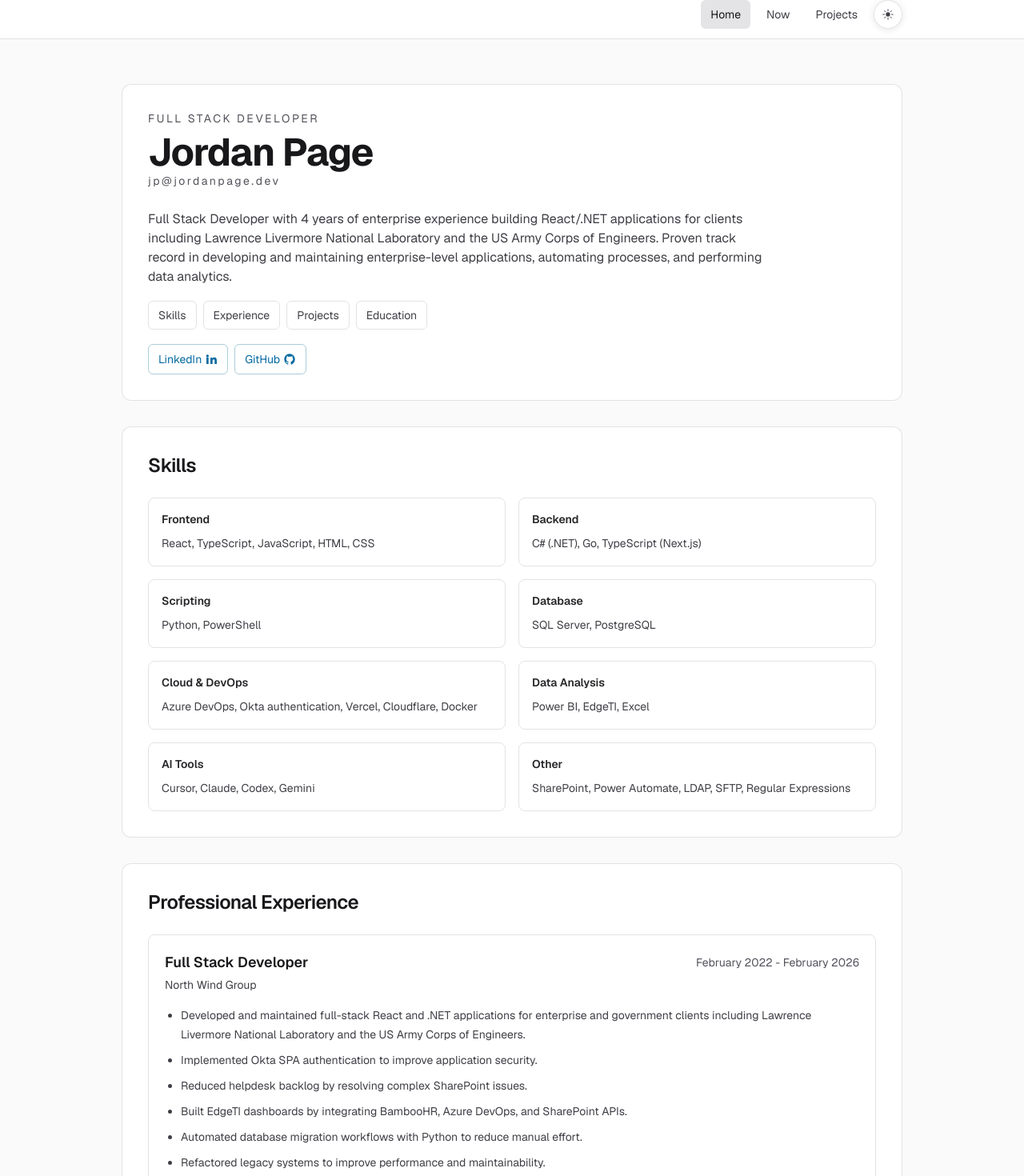
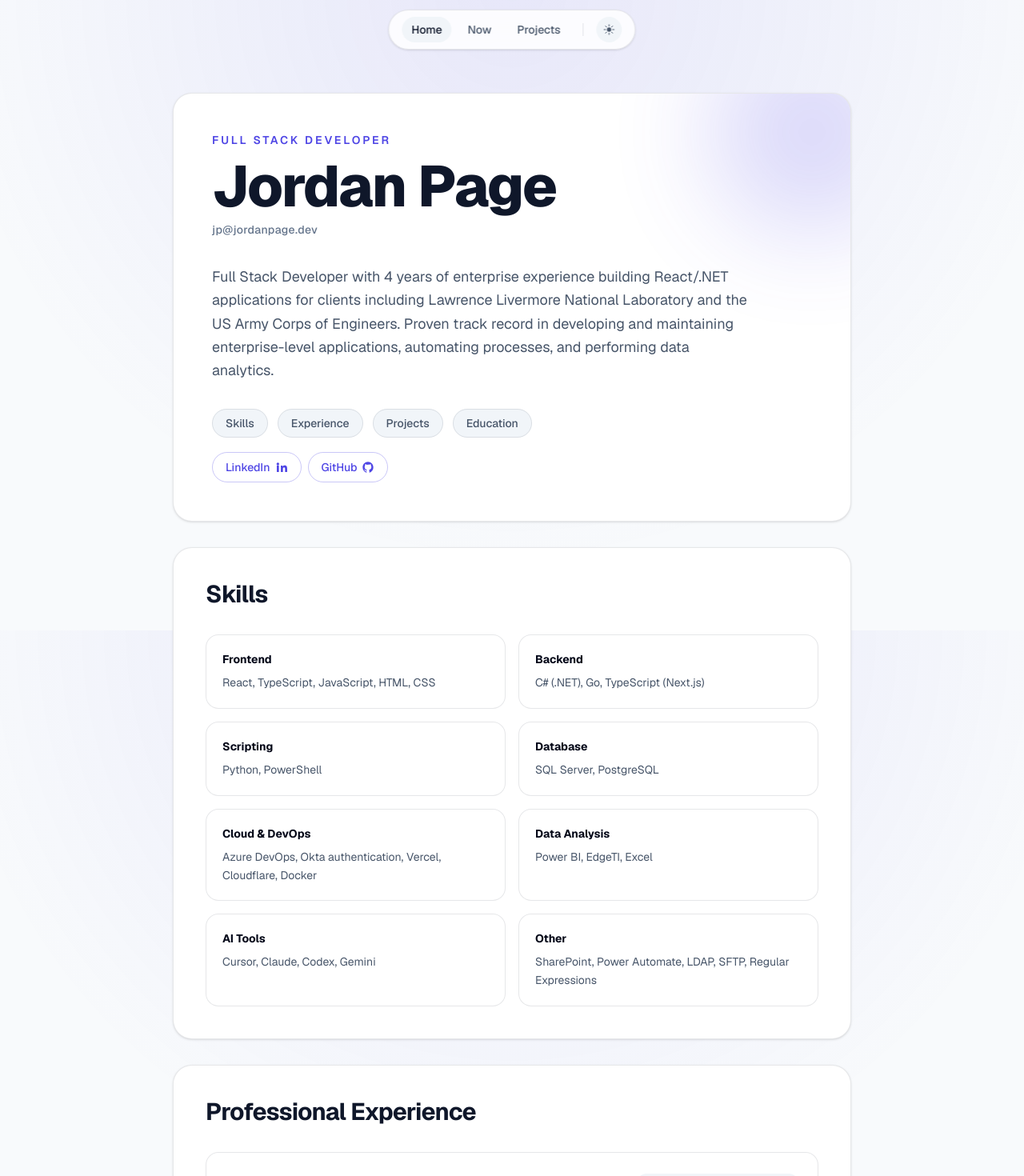
Before and after one commit to jordankalebpage/jordan-page-dev, a Next.js app: page / in a window 1280 px wide. Shown: the part 12-1482 px from the top of the page at 80% size. Built offline with nearby package versions, Linux system fonts and the light colour scheme.

Commit message:
style: new look

```diff
--- a/app/components/Header.tsx
+++ b/app/components/Header.tsx
@@ -135,9 +135,9 @@ export function Header() {
   };
 
   return (
-    <header className="sticky top-0 z-50 border-b border-(--border-subtle) bg-(--surface-header) backdrop-blur">
-      <div className="mx-auto flex w-full max-w-5xl items-center justify-end px-4 py-3 sm:px-6">
-        <nav aria-label="Primary" className="flex items-center gap-2">
+    <header className="fixed left-1/2 top-4 z-50 w-full max-w-fit -translate-x-1/2 px-4 transition-all sm:top-6">
+      <div className="flex items-center justify-between gap-4 rounded-full border border-(--border-subtle) bg-(--surface-header) px-4 py-2 shadow-sm backdrop-blur-md">
+        <nav aria-label="Primary" className="flex items-center gap-1 sm:gap-2">
           {navItems.map((item) => {
             const isActive =
               item.href === "/"
@@ -148,7 +148,7 @@ export function Header() {
               <Link
                 key={item.href}
                 aria-current={isActive ? "page" : undefined}
-                className={`rounded-md px-3 py-2 text-sm transition-colors ${
+                className={`rounded-full px-3 py-1.5 text-sm font-medium transition-colors ${
                   isActive
                     ? "bg-(--surface-active) text-(--text-primary)"
                     : "text-(--text-secondary) hover:bg-(--surface-hover) hover:text-(--text-primary)"
@@ -160,9 +160,11 @@ export function Header() {
             );
           })}
 
+          <div className="mx-2 h-4 w-px bg-(--border-subtle)"></div>
+
           <button
             aria-label={`Switch to ${theme === "dark" ? "light" : "dark"} mode`}
-            className="group relative flex size-9 items-center justify-center rounded-full border border-(--border-subtle) bg-(--surface-card) text-(--text-secondary) shadow-[0_1px_10px_rgb(0_0_0/0.1)] transition-all hover:border-(--accent-border) hover:text-(--text-primary) focus-visible:outline-none focus-visible:ring-2 focus-visible:ring-(--focus-ring) focus-visible:ring-offset-2 focus-visible:ring-offset-(--focus-ring-offset)"
+            className="group relative flex size-8 items-center justify-center cursor-pointer rounded-full bg-(--surface-active) text-(--text-secondary) transition-all hover:bg-(--surface-hover) hover:text-(--text-primary) focus-visible:outline-none focus-visible:ring-2 focus-visible:ring-(--focus-ring) focus-visible:ring-offset-2 focus-visible:ring-offset-(--focus-ring-offset)"
             onClick={toggleTheme}
             type="button"
           >
--- a/app/globals.css
+++ b/app/globals.css
@@ -2,50 +2,50 @@
 
 :root {
   color-scheme: dark;
-  --background: #0a0a0a;
+  --background: #09090b;
   --foreground: #f4f4f5;
-  --surface-header: rgb(0 0 0 / 0.8);
-  --surface-card: rgb(9 9 11 / 0.7);
+  --surface-header: rgb(24 24 27 / 0.8);
+  --surface-card: rgb(24 24 27 / 0.4);
   --surface-active: #27272a;
-  --surface-hover: #18181b;
+  --surface-hover: #27272a;
   --border-subtle: rgb(255 255 255 / 0.1);
   --border-strong: #52525b;
-  --text-primary: #f4f4f5;
-  --text-strong: #e4e4e7;
-  --text-secondary: #d4d4d8;
-  --text-muted: #a1a1aa;
-  --accent: #7dd3fc;
-  --accent-hover: #bae6fd;
-  --accent-border: rgb(56 189 248 / 0.4);
-  --accent-hover-bg: rgb(56 189 248 / 0.1);
-  --focus-ring: #7dd3fc;
-  --focus-ring-offset: #0a0a0a;
-  --skip-link-bg: #7dd3fc;
-  --skip-link-text: #0a0a0a;
+  --text-primary: #f8fafc;
+  --text-strong: #ffffff;
+  --text-secondary: #a1a1aa;
+  --text-muted: #71717a;
+  --accent: #818cf8;
+  --accent-hover: #a5b4fc;
+  --accent-border: rgb(129 140 248 / 0.4);
+  --accent-hover-bg: rgb(129 140 248 / 0.15);
+  --focus-ring: #818cf8;
+  --focus-ring-offset: #09090b;
+  --skip-link-bg: #818cf8;
+  --skip-link-text: #09090b;
 }
 
 :root[data-theme="light"] {
   color-scheme: light;
-  --background: #fafafa;
-  --foreground: #18181b;
-  --surface-header: rgb(255 255 255 / 0.84);
-  --surface-card: rgb(255 255 255 / 0.92);
-  --surface-active: #e4e4e7;
-  --surface-hover: #f4f4f5;
-  --border-subtle: rgb(24 24 27 / 0.12);
-  --border-strong: #a1a1aa;
-  --text-primary: #18181b;
-  --text-strong: #27272a;
-  --text-secondary: #3f3f46;
-  --text-muted: #52525b;
-  --accent: #0369a1;
-  --accent-hover: #075985;
-  --accent-border: rgb(14 116 144 / 0.35);
-  --accent-hover-bg: rgb(14 116 144 / 0.12);
-  --focus-ring: #0369a1;
-  --focus-ring-offset: #fafafa;
-  --skip-link-bg: #0369a1;
-  --skip-link-text: #f8fafc;
+  --background: #f8fafc;
+  --foreground: #0f172a;
+  --surface-header: rgb(255 255 255 / 0.85);
+  --surface-card: #ffffff;
+  --surface-active: #f1f5f9;
+  --surface-hover: #e2e8f0;
+  --border-subtle: rgb(15 23 42 / 0.1);
+  --border-strong: #94a3b8;
+  --text-primary: #0f172a;
+  --text-strong: #020617;
+  --text-secondary: #475569;
+  --text-muted: #64748b;
+  --accent: #4f46e5;
+  --accent-hover: #6366f1;
+  --accent-border: rgb(79 70 229 / 0.3);
+  --accent-hover-bg: rgb(79 70 229 / 0.1);
+  --focus-ring: #4f46e5;
+  --focus-ring-offset: #f8fafc;
+  --skip-link-bg: #4f46e5;
+  --skip-link-text: #ffffff;
 }
 
 @theme inline {
@@ -60,4 +60,10 @@ body {
   background: var(--background);
   color: var(--foreground);
   font-family: var(--font-geist-sans), sans-serif;
+  background-image: radial-gradient(
+    circle at 50% 0%,
+    var(--accent-hover-bg) 0%,
+    transparent 70%
+  );
+  background-attachment: fixed;
 }
--- a/app/page.tsx
+++ b/app/page.tsx
@@ -2,11 +2,11 @@ import Link from "next/link";
 import { experience, resumeProjects, skillGroups } from "./content";
 
 const sectionClass =
-  "mt-8 rounded-xl border border-[var(--border-subtle)] bg-[var(--surface-card)] p-6 sm:p-8";
+  "mt-8 rounded-3xl border border-(--border-subtle) bg-(--surface-card) p-6 sm:p-10 shadow-sm backdrop-blur-sm transition-all";
 const linkPillClass =
-  "inline-flex items-center gap-1 rounded-md border border-[var(--accent-border)] px-3 py-2 text-[var(--accent)] transition-colors hover:bg-[var(--accent-hover-bg)] focus-visible:outline-none focus-visible:ring-2 focus-visible:ring-[var(--focus-ring)] focus-visible:ring-offset-2 focus-visible:ring-offset-[var(--focus-ring-offset)]";
+  "inline-flex items-center gap-1.5 rounded-full border border-(--accent-border) px-4 py-2 text-sm font-medium text-(--accent) transition-all hover:bg-(--accent) hover:text-white dark:hover:text-black focus-visible:outline-none focus-visible:ring-2 focus-visible:ring-(--focus-ring) focus-visible:ring-offset-2 focus-visible:ring-offset-(--focus-ring-offset) hover:-translate-y-0.5 active:translate-y-0";
 const sectionJumpLinkClass =
-  "rounded-md border border-[var(--border-subtle)] px-3 py-2 text-sm text-[var(--text-secondary)] transition-colors hover:border-[var(--border-strong)] hover:text-[var(--text-primary)] focus-visible:outline-none focus-visible:ring-2 focus-visible:ring-[var(--focus-ring)] focus-visible:ring-offset-2 focus-visible:ring-offset-[var(--focus-ring-offset)]";
+  "rounded-full border border-(--border-subtle) bg-(--surface-active) px-4 py-2 text-sm font-medium text-(--text-secondary) transition-all hover:border-(--border-strong) hover:bg-(--surface-hover) hover:text-(--text-primary) focus-visible:outline-none focus-visible:ring-2 focus-visible:ring-(--focus-ring) focus-visible:ring-offset-2 focus-visible:ring-offset-(--focus-ring-offset) hover:-translate-y-0.5 active:translate-y-0";
 
 function LinkedInIcon() {
   return (
@@ -42,22 +42,23 @@ function GitHubIcon() {
 
 export default function Home() {
   return (
-    <div className="mx-auto w-full max-w-5xl px-4 py-10 sm:px-6 sm:py-14">
-      <section className="rounded-xl border border-(--border-subtle) bg-(--surface-card) p-6 sm:p-8">
-        <p className="text-sm uppercase tracking-[0.18em] text-(--text-muted)">
+    <div className="mx-auto w-full max-w-4xl px-4 py-24 sm:px-6 sm:py-32">
+      <section className="relative overflow-hidden rounded-3xl border border-(--border-subtle) bg-(--surface-card) p-8 shadow-sm backdrop-blur-sm sm:p-12 transition-all">
+        <div className="pointer-events-none absolute -right-20 -top-20 h-64 w-64 rounded-full bg-(--accent) opacity-20 blur-3xl"></div>
+        <p className="relative text-sm font-semibold uppercase tracking-[0.2em] text-(--accent)">
           Full Stack Developer
         </p>
-        <h1 className="mt-2 text-4xl font-bold tracking-tight text-(--text-primary) sm:text-5xl">
+        <h1 className="relative mt-3 text-5xl font-extrabold tracking-tight text-(--text-primary) sm:text-6xl md:text-7xl">
           Jordan Page
         </h1>
         <a
           href="mailto:jp@jordanpage.dev"
-          className="text-sm justify-center tracking-[0.18em] text-(--text-muted) hover:text-(--text-primary)"
+          className="relative mt-2 inline-block text-sm font-medium tracking-wide text-(--text-muted) transition-colors hover:text-(--accent)"
         >
           jp@jordanpage.dev
         </a>
 
-        <p className="mt-6 max-w-3xl text-(--text-secondary)">
+        <p className="relative mt-8 max-w-2xl text-lg leading-relaxed text-(--text-secondary)">
           Full Stack Developer with 4 years of enterprise experience building
           React/.NET applications for clients including Lawrence Livermore
           National Laboratory and the US Army Corps of Engineers. Proven track
@@ -65,8 +66,8 @@ export default function Home() {
           automating processes, and performing data analytics.
         </p>
 
-        <nav aria-label="Jump to section" className="mt-6">
-          <ul className="flex flex-wrap gap-2">
+        <nav aria-label="Jump to section" className="relative mt-10">
+          <ul className="flex flex-wrap gap-3">
             <li>
               <a className={sectionJumpLinkClass} href="#skills">
                 Skills
@@ -119,20 +120,20 @@ export default function Home() {
       </section>
 
       <section id="skills" className={sectionClass}>
-        <h2 className="text-2xl font-semibold tracking-tight text-(--text-primary)">
+        <h2 className="text-3xl font-bold tracking-tight text-(--text-primary)">
           Skills
         </h2>
 
-        <dl className="mt-6 grid gap-4 sm:grid-cols-2">
+        <dl className="mt-8 grid gap-4 sm:grid-cols-2">
           {skillGroups.map((group) => (
             <div
               key={group.label}
-              className="rounded-lg border border-(--border-subtle) p-4"
+              className="group rounded-2xl border border-(--border-subtle) bg-(--surface-header) p-5 transition-all hover:-translate-y-1 hover:border-(--accent-border) hover:shadow-md hover:shadow-(--accent-hover-bg)"
             >
-              <dt className="text-sm font-semibold text-(--text-strong)">
+              <dt className="text-sm font-bold text-(--text-strong) group-hover:text-(--accent)">
                 {group.label}
               </dt>
-              <dd className="mt-2 text-sm leading-6 text-(--text-secondary)">
+              <dd className="mt-2 text-sm leading-relaxed text-(--text-secondary)">
                 {group.value}
               </dd>
             </div>
@@ -141,30 +142,35 @@ export default function Home() {
       </section>
 
       <section id="experience" className={sectionClass}>
-        <h2 className="text-2xl font-semibold tracking-tight text-(--text-primary)">
+        <h2 className="text-3xl font-bold tracking-tight text-(--text-primary)">
           Professional Experience
         </h2>
 
-        <div className="mt-6 space-y-5">
+        <div className="mt-8 space-y-6">
           {experience.map((role) => (
             <article
               key={`${role.company}-${role.title}`}
-              className="rounded-lg border border-(--border-subtle) p-5"
+              className="group rounded-2xl border border-(--border-subtle) bg-(--surface-header) p-6 transition-all hover:border-(--border-strong) hover:shadow-sm"
             >
               <div className="flex flex-col gap-2 sm:flex-row sm:items-center sm:justify-between">
-                <h3 className="text-lg font-semibold text-(--text-primary)">
+                <h3 className="text-xl font-bold text-(--text-primary) group-hover:text-(--accent)">
                   {role.title}
                 </h3>
-                <p className="text-sm text-(--text-muted)">{role.period}</p>
+                <span className="inline-flex w-fit items-center rounded-full bg-(--surface-active) px-3 py-1 text-xs font-medium text-(--text-secondary)">
+                  {role.period}
+                </span>
               </div>
 
-              <p className="mt-1 text-sm text-(--text-secondary)">
+              <p className="mt-3 text-base font-medium text-(--text-strong)">
                 {role.company}
               </p>
 
-              <ul className="mt-4 list-disc space-y-2 pl-5 text-sm leading-6 text-(--text-secondary)">
+              <ul className="mt-4 list-none space-y-3 text-sm leading-relaxed text-(--text-secondary)">
                 {role.highlights.map((highlight) => (
-                  <li key={highlight}>{highlight}</li>
+                  <li key={highlight} className="relative pl-6">
+                    <span className="absolute left-0 top-2 h-1.5 w-1.5 rounded-full bg-(--accent-border) group-hover:bg-(--accent)"></span>
+                    {highlight}
+                  </li>
                 ))}
               </ul>
             </article>
@@ -173,37 +179,40 @@ export default function Home() {
       </section>
 
       <section id="selected-projects" className={sectionClass}>
-        <h2 className="text-2xl font-semibold tracking-tight text-(--text-primary)">
+        <h2 className="text-3xl font-bold tracking-tight text-(--text-primary)">
           Selected Projects
         </h2>
-        <p className="mt-3 text-sm text-(--text-secondary)">
+        <p className="mt-4 text-base leading-relaxed text-(--text-secondary)">
           These highlight real-world work and utilities. For dedicated
           React/Next.js showcase builds, visit the Projects page.
         </p>
-        <div className="mt-4">
+        <div className="mt-6">
           <Link
-            className="inline-flex rounded-md border border-(--accent-border) px-3 py-2 text-sm font-medium text-(--accent) transition-colors hover:bg-(--accent-hover-bg) focus-visible:outline-none focus-visible:ring-2 focus-visible:ring-(--focus-ring) focus-visible:ring-offset-2 focus-visible:ring-offset-(--focus-ring-offset)"
+            className="inline-flex items-center gap-2 rounded-full border border-(--accent-border) bg-(--accent-hover-bg) px-5 py-2.5 text-sm font-semibold text-(--accent) transition-all hover:bg-(--accent) hover:text-white dark:hover:text-black focus-visible:outline-none focus-visible:ring-2 focus-visible:ring-(--focus-ring) focus-visible:ring-offset-2 focus-visible:ring-offset-(--focus-ring-offset) hover:-translate-y-0.5"
             href="/projects"
           >
             Explore React and Next.js Showcase
+            <span aria-hidden="true">&rarr;</span>
           </Link>
         </div>
 
-        <div className="mt-6 grid gap-4 sm:grid-cols-2">
+        <div className="mt-8 grid gap-4 sm:grid-cols-2">
           {resumeProjects.map((project) => (
             <article
               key={project.name}
-              className="rounded-lg border border-(--border-subtle) p-4"
+              className="group flex flex-col justify-between rounded-2xl border border-(--border-subtle) bg-(--surface-header) p-6 transition-all hover:-translate-y-1 hover:border-(--accent-border) hover:shadow-md hover:shadow-(--accent-hover-bg)"
             >
-              <h3 className="text-base font-semibold text-(--text-primary)">
+              <div>
+                <h3 className="text-lg font-bold text-(--text-primary) group-hover:text-(--accent)">
                   {project.name}
                 </h3>
-              <p className="mt-2 text-sm leading-6 text-(--text-secondary)">
+                <p className="mt-3 text-sm leading-relaxed text-(--text-secondary)">
                   {project.description}
                 </p>
+              </div>
               <a
                 aria-label={`${project.name} repository (opens in new tab)`}
-                className="mt-3 inline-flex items-center gap-1 text-sm font-medium text-(--accent) transition-colors hover:text-(--accent-hover) focus-visible:outline-none focus-visible:ring-2 focus-visible:ring-(--focus-ring) focus-visible:ring-offset-2 focus-visible:ring-offset-(--focus-ring-offset)"
+                className="mt-6 inline-flex w-fit items-center gap-2 rounded-full bg-(--surface-active) px-4 py-2 text-sm font-semibold text-(--accent) transition-all hover:bg-(--accent) hover:text-white dark:hover:text-black focus-visible:outline-none focus-visible:ring-2 focus-visible:ring-(--focus-ring) focus-visible:ring-offset-2 focus-visible:ring-offset-(--focus-ring-offset)"
                 href={project.href}
                 target="_blank"
                 rel="noopener noreferrer"
@@ -217,20 +226,28 @@ export default function Home() {
       </section>
 
       <section id="education" className={sectionClass}>
-        <h2 className="text-2xl font-semibold tracking-tight text-(--text-primary)">
+        <h2 className="text-3xl font-bold tracking-tight text-(--text-primary)">
           Education
         </h2>
-        <p className="mt-4 text-(--text-strong)">
+        <div className="mt-8 rounded-2xl border border-(--border-subtle) bg-(--surface-header) p-6 sm:p-8">
+          <div className="flex flex-col gap-2 sm:flex-row sm:items-center sm:justify-between">
+            <h3 className="text-xl font-bold text-(--text-strong)">
               Bachelor of Science in Computer Science
+            </h3>
+            <span className="inline-flex w-fit items-center rounded-full bg-(--surface-active) px-3 py-1 text-xs font-medium text-(--text-secondary)">
+              Graduated: May 2018
+            </span>
+          </div>
+          <p className="mt-3 text-base font-medium text-(--accent)">
+            Saint Vincent College, Latrobe, PA
           </p>
-        <p className="mt-1 text-sm text-(--text-secondary)">
-          Saint Vincent College, Latrobe, PA | Graduated: May 2018
+          <p className="mt-4 text-sm leading-relaxed text-(--text-secondary)">
+            <strong className="text-(--text-strong)">Relevant coursework:</strong>{" "}
+            Applied Cryptography, Data Communications, Server-Side Programming,
+            Computer Architecture, Software Engineering, Database Concepts, Data
+            Structures.
           </p>
-        <p className="mt-4 text-sm leading-6 text-(--text-secondary)">
-          Relevant coursework: Applied Cryptography, Data Communications,
-          Server-Side Programming, Computer Architecture, Software Engineering,
-          Database Concepts, Data Structures.
-        </p>
+        </div>
       </section>
     </div>
   );
```
Also changed, not shown: app/content.ts (+0 -39 lines), app/now/page.tsx (+6 -4 lines), app/projects/page.tsx (+9 -8 lines). Lines whose indentation alone changed are shown as unchanged.
